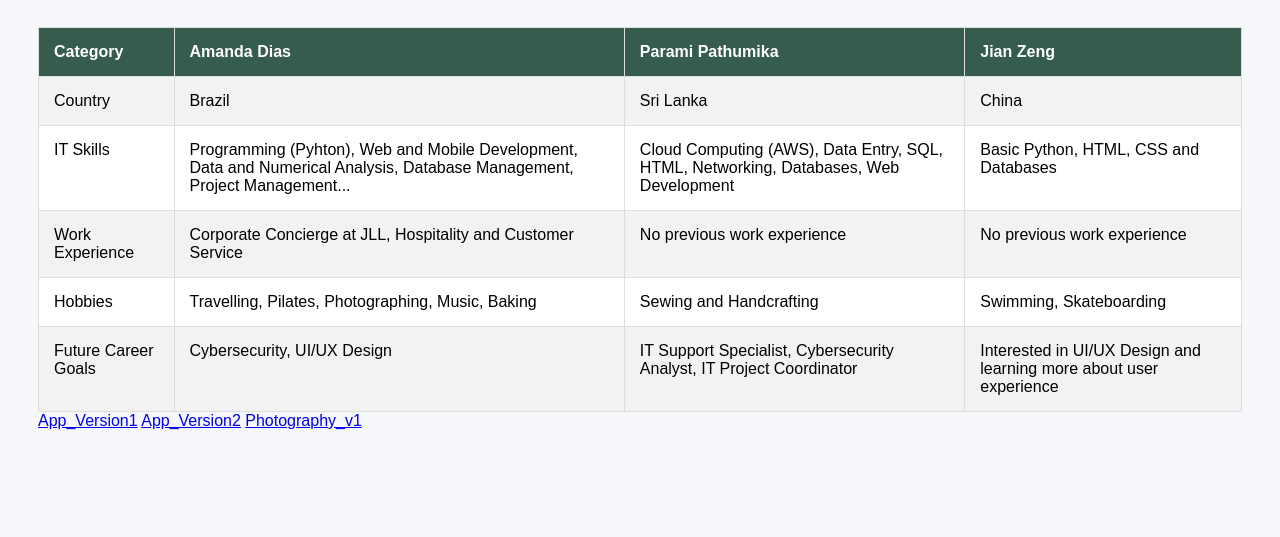
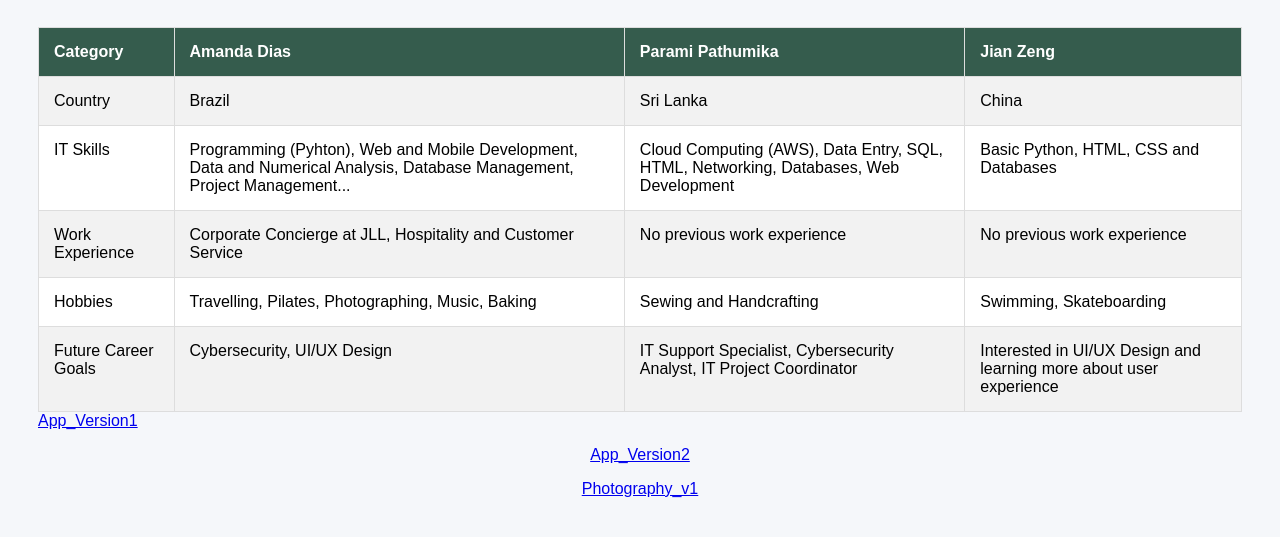
Before and after one commit to amanda2104/group1_webpage, a plain HTML site: page index.html in a window 1280 px wide. Shown: the part 139-676 px from the top of the page. Drawn offline with Linux system fonts and the light colour scheme.

Commit message:
Update index.html

```diff
--- a/index.html
+++ b/index.html
@@ -137,6 +137,6 @@
 
     </table>
 
-    <a href="https://amanda2104.github.io/group1_webpage/monash.html">App_Version1</a>
-    <a href="https://amanda2104.github.io/group1_webpage/monash_v2">App_Version2</a>
-    <a href="https://amanda2104.github.io/group1_webpage/photography.html">Photography_v1</a>
+    <a href="https://amanda2104.github.io/group1_webpage/monash.html">App_Version1</a><p>
+    <a href="https://amanda2104.github.io/group1_webpage/monash_v2">App_Version2</a><p>
+    <a href="https://amanda2104.github.io/group1_webpage/photography.html">Photography_v1</a><p>
```
